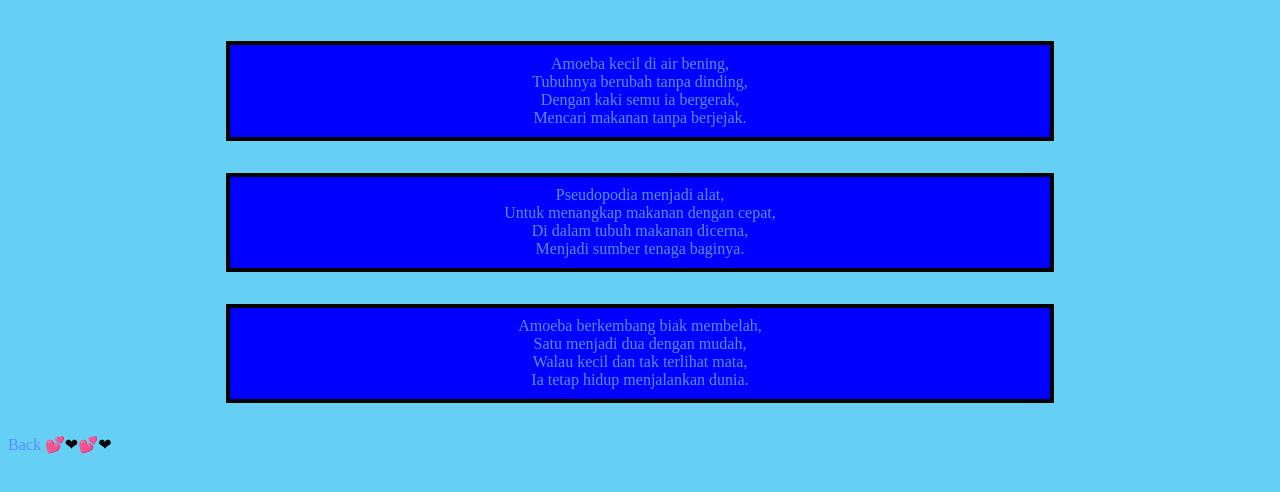
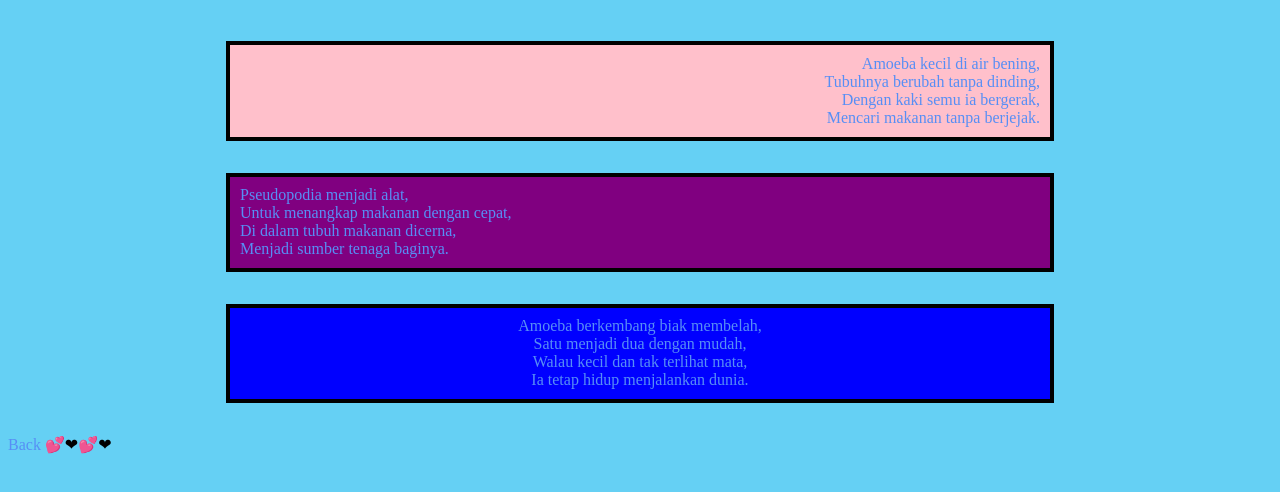
Before and after one commit to imanuelmitchell5-lgtm/week-06, a plain HTML site: page puisi1.html in a window 1280 px wide. Shown: the part 124-616 px from the top of the page. Drawn offline with Linux system fonts and the light colour scheme.

Commit message:
Update style.css

```diff
--- a/style.css
+++ b/style.css
@@ -10,11 +10,19 @@ p {color:#578EF5;
  padding: 0.6em;
 margin: auto;
 margin-bottom: 2em;
-text-align: center;
 border: 4px solid black;
 width: 50%;
 min-width: 50em;
 }
+
+.kanan {text-align: right;}
+.kiri {text-align: left;}
+.tengah {text-align: center;}
+
+.begronijo { background-color:blue;}
+.begronbiru  { background-color:pink;}
+.begronmera  { background-color:purple;}
+
 div {text-align: center;}
 
 a {color:#578EF5;
```
